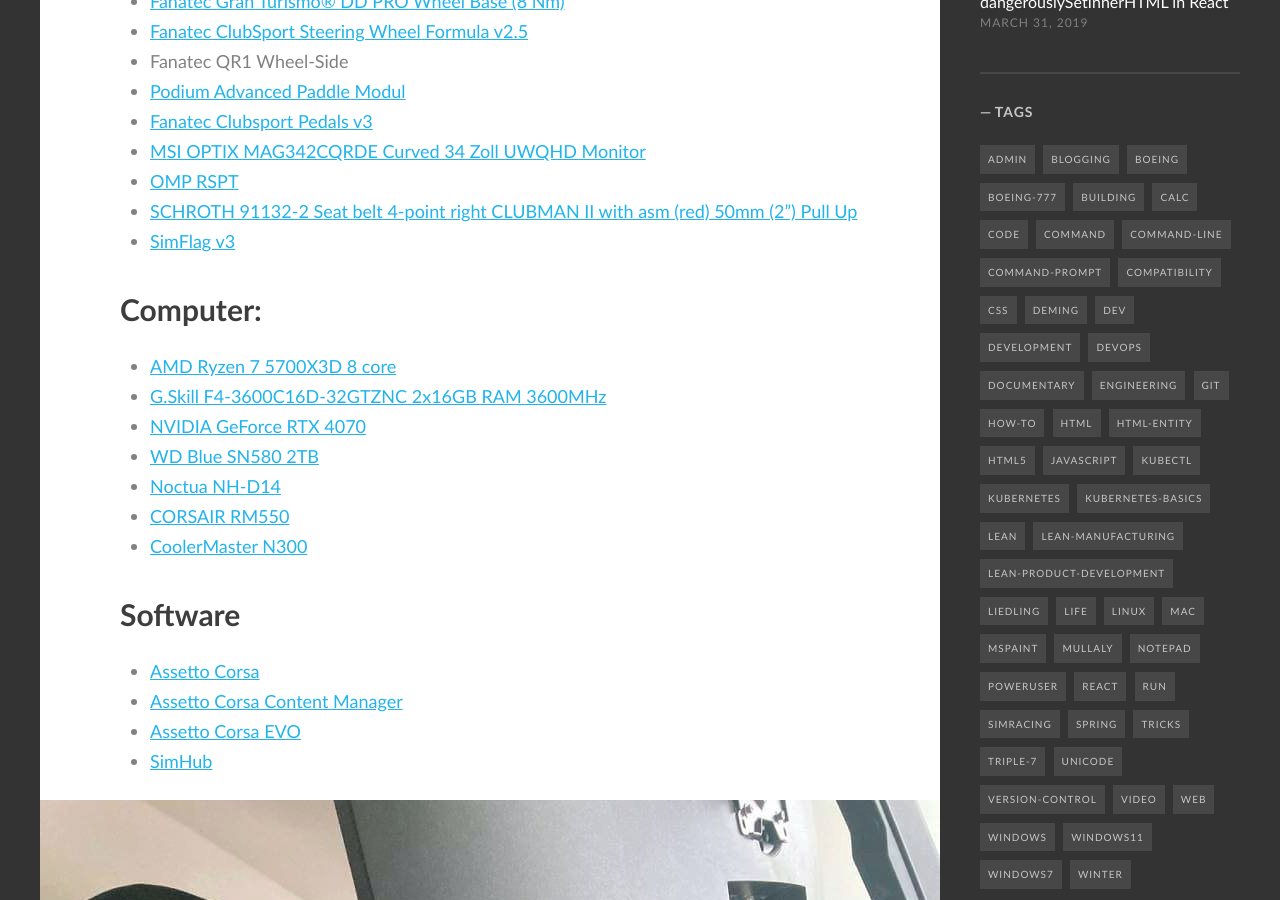
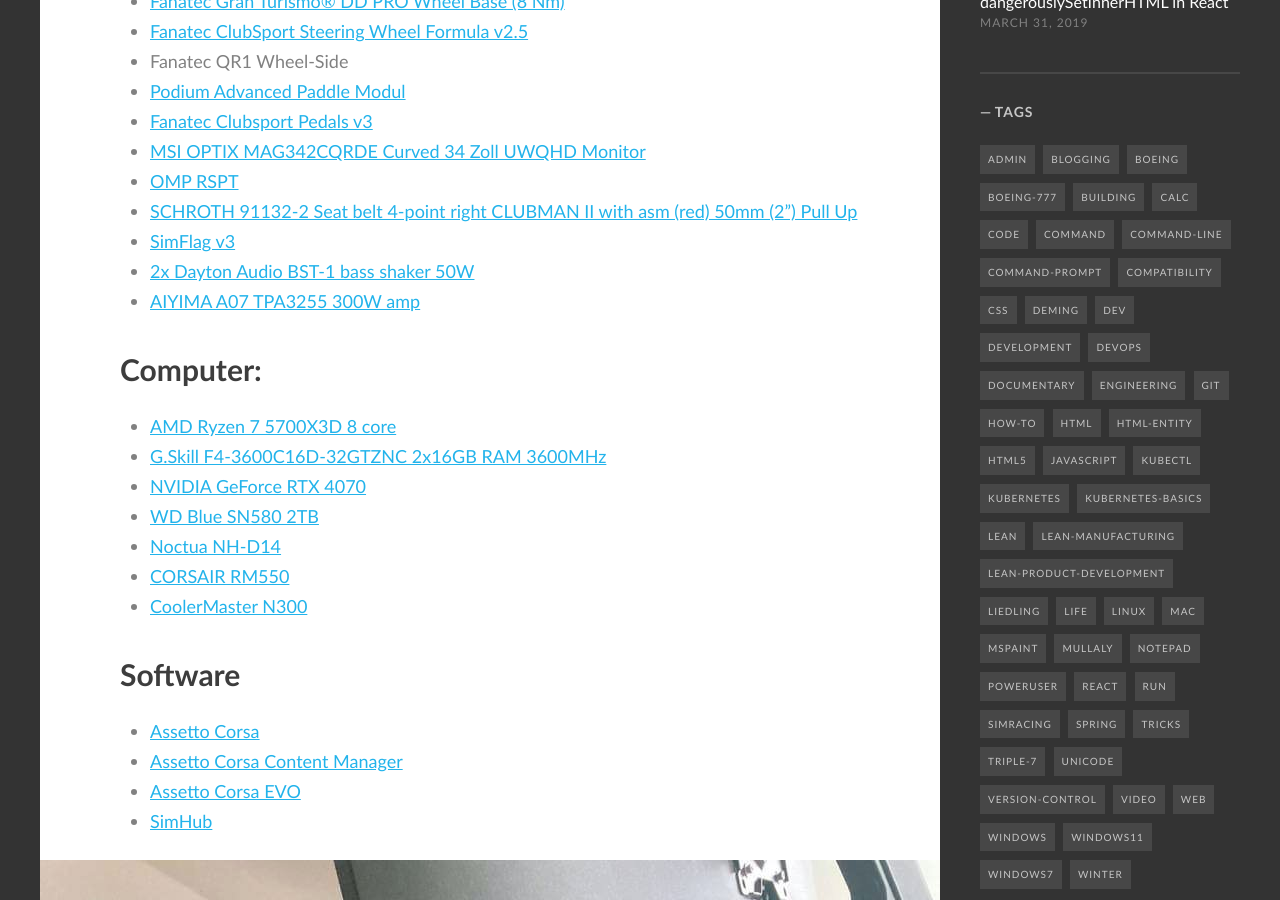
Before and after one commit to mdavid626/blog, a Jekyll site: the page built from _posts/2025-06-01-My-simrig.md, in a window 1280 px wide and 900 px high, scrolled down 1037 px. Built offline with Jekyll 4.4.1, drawn with Linux system fonts in a browser that asks for light colours; some web fonts are replaced; comment, search, counter and statistics services are not loaded.

Commit message:
Add bass shaker to rig

```diff
--- a/_posts/2025-06-01-My-simrig.md
+++ b/_posts/2025-06-01-My-simrig.md
@@ -17,6 +17,8 @@
 - [OMP RSPT](https://www.sandtler24.de/OMP-Rennsitz-RS-PT-2-2307)
 - [SCHROTH 91132-2 Seat belt 4-point right CLUBMAN II with asm (red) 50mm (2") Pull Up](https://atomic-shop.eu/products/schroth-91132-2-seat-belt-4-point-right-clubman-ii-with-asm-red-50mm-2-pull-up)
 - [SimFlag v3](https://www.amazon.de/Generisch-Sim-Racing-LED-Flagge/dp/B0D7TG4DTF)
+- [2x Dayton Audio BST-1 bass shaker 50W](https://masori.de/en/products/dayton-audio-bst-1-bass-shaker)
+- [AIYIMA A07 TPA3255 300W amp](https://www.amazon.de/dp/B08CJZGT6H)
 
 <!--more-->
 
```
